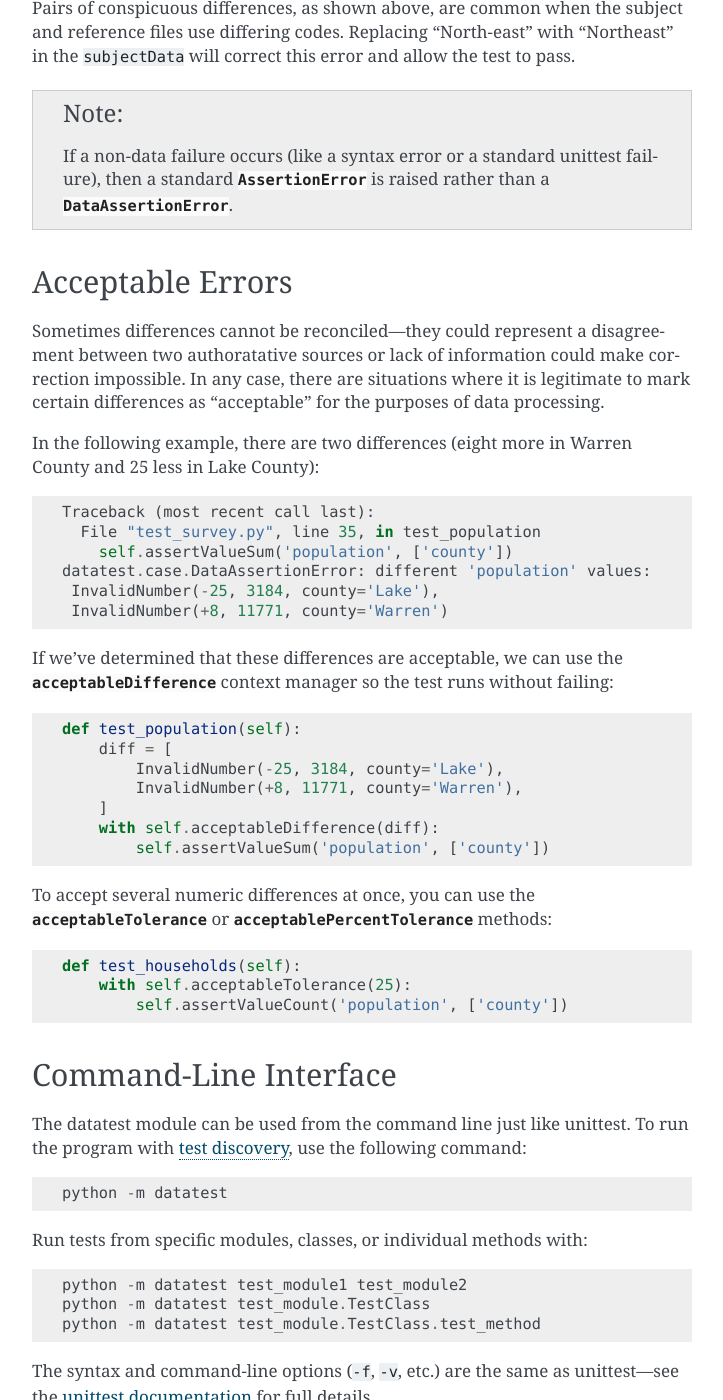
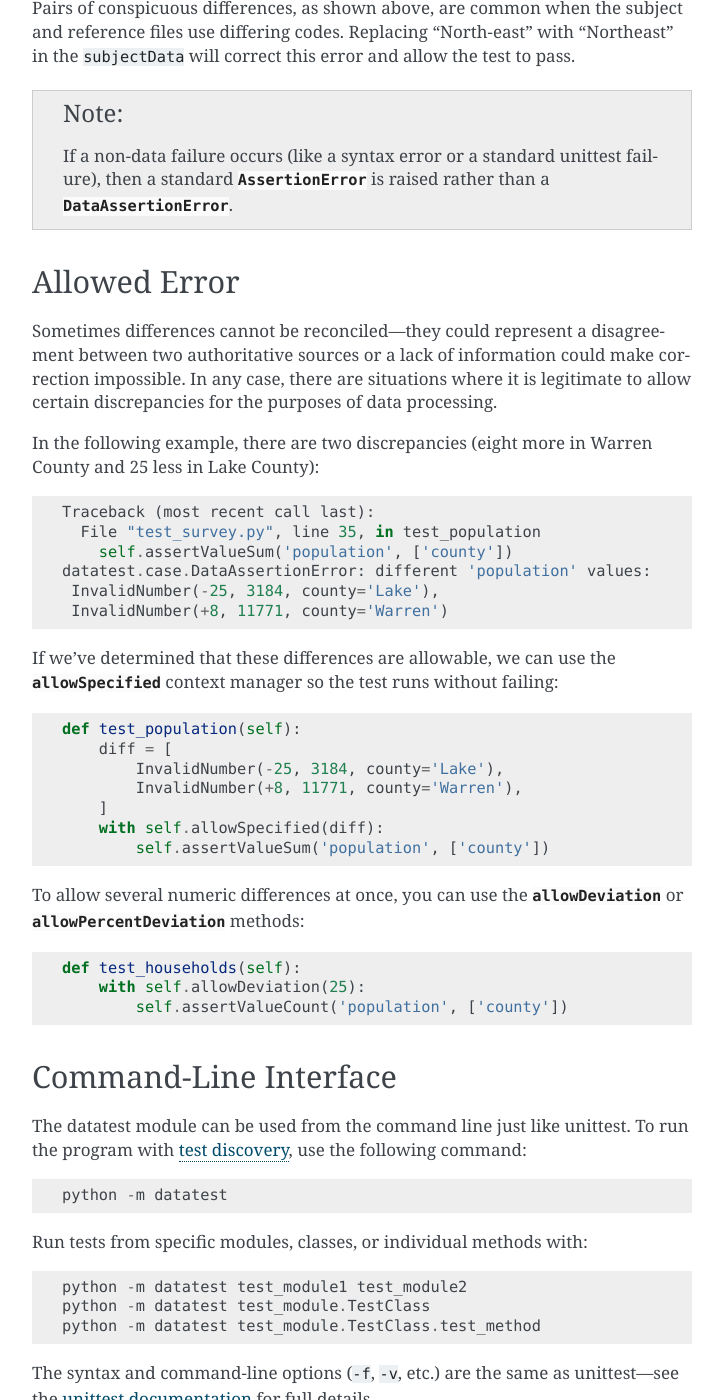
Before and after one commit to shawnbrown/datatest, a Sphinx documentation site: the page built from docs/getting_started.rst, in a window 1280 px wide and 1400 px high, scrolled down 3610 px. Shown: the whole window, without its empty margins (388-1111 px from the left). Built offline with Sphinx 7.4.7, drawn with Linux system fonts in a browser that asks for light colours; some of the changed text lies outside the part shown.

Commit message:
Update docs for new "allow..." context managers.

```diff
--- a/docs/getting_started.rst
+++ b/docs/getting_started.rst
@@ -192,16 +192,15 @@ allow the test to pass.
     <datatest.DataAssertionError>`.
 
 
-Acceptable Errors
-=================
+Allowed Error
+=============
 
 Sometimes differences cannot be reconciled---they could represent a
-disagreement between two authoratative sources or lack of information
-could make correction impossible.  In any case, there are situations
-where it is legitimate to mark certain differences as "acceptable"
-for the purposes of data processing.
+disagreement between two authoritative sources or a lack of information could
+make correction impossible.  In any case, there are situations where it is
+legitimate to allow certain discrepancies for the purposes of data processing.
 
-In the following example, there are two differences (eight more in
+In the following example, there are two discrepancies (eight more in
 Warren County and 25 less in Lake County)::
 
     Traceback (most recent call last):
@@ -211,9 +210,9 @@ Warren County and 25 less in Lake County)::
      InvalidNumber(-25, 3184, county='Lake'),
      InvalidNumber(+8, 11771, county='Warren')
 
-If we've determined that these differences are acceptable, we can use
-the :meth:`acceptableDifference
-<datatest.DataTestCase.acceptableDifference>` context manager so the
+If we've determined that these differences are allowable, we can use
+the :meth:`allowSpecified
+<datatest.DataTestCase.allowSpecified>` context manager so the
 test runs without failing::
 
     def test_population(self):
@@ -221,16 +220,16 @@ test runs without failing::
             InvalidNumber(-25, 3184, county='Lake'),
             InvalidNumber(+8, 11771, county='Warren'),
         ]
-        with self.acceptableDifference(diff):
+        with self.allowSpecified(diff):
             self.assertValueSum('population', ['county'])
 
-To accept several numeric differences at once, you can use the
-:meth:`acceptableTolerance <datatest.DataTestCase.acceptableTolerance>`
-or :meth:`acceptablePercentTolerance
-<datatest.DataTestCase.acceptablePercentTolerance>` methods::
+To allow several numeric differences at once, you can use the
+:meth:`allowDeviation <datatest.DataTestCase.allowDeviation>`
+or :meth:`allowPercentDeviation
+<datatest.DataTestCase.allowPercentDeviation>` methods::
 
     def test_households(self):
-        with self.acceptableTolerance(25):
+        with self.allowDeviation(25):
             self.assertValueCount('population', ['county'])
 
 
```
Also changed, not shown: other parts of docs/getting_started.rst (+5 -5 lines), docs/datatestcase.rst (+23 -10 lines), 1 other file.
